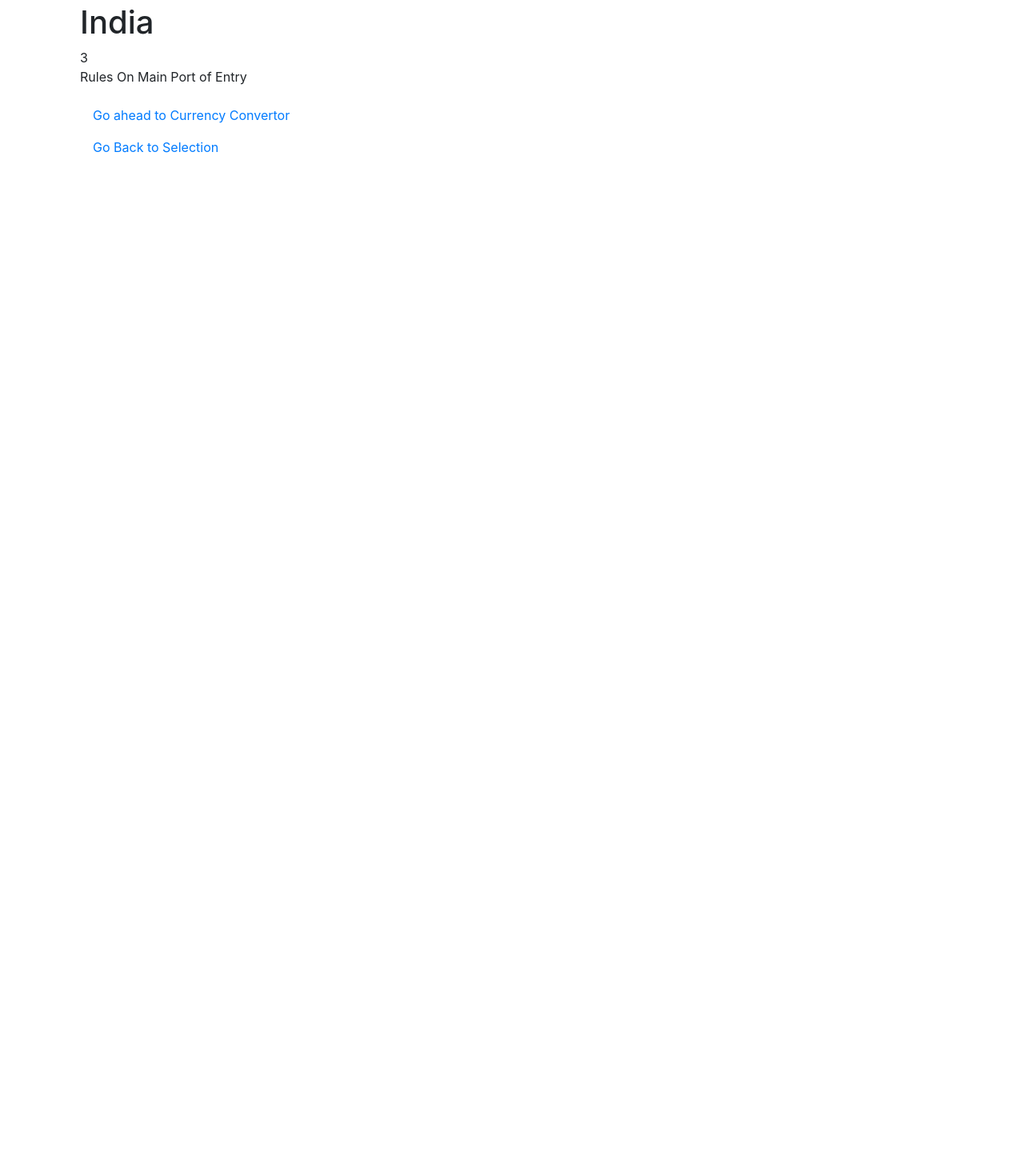
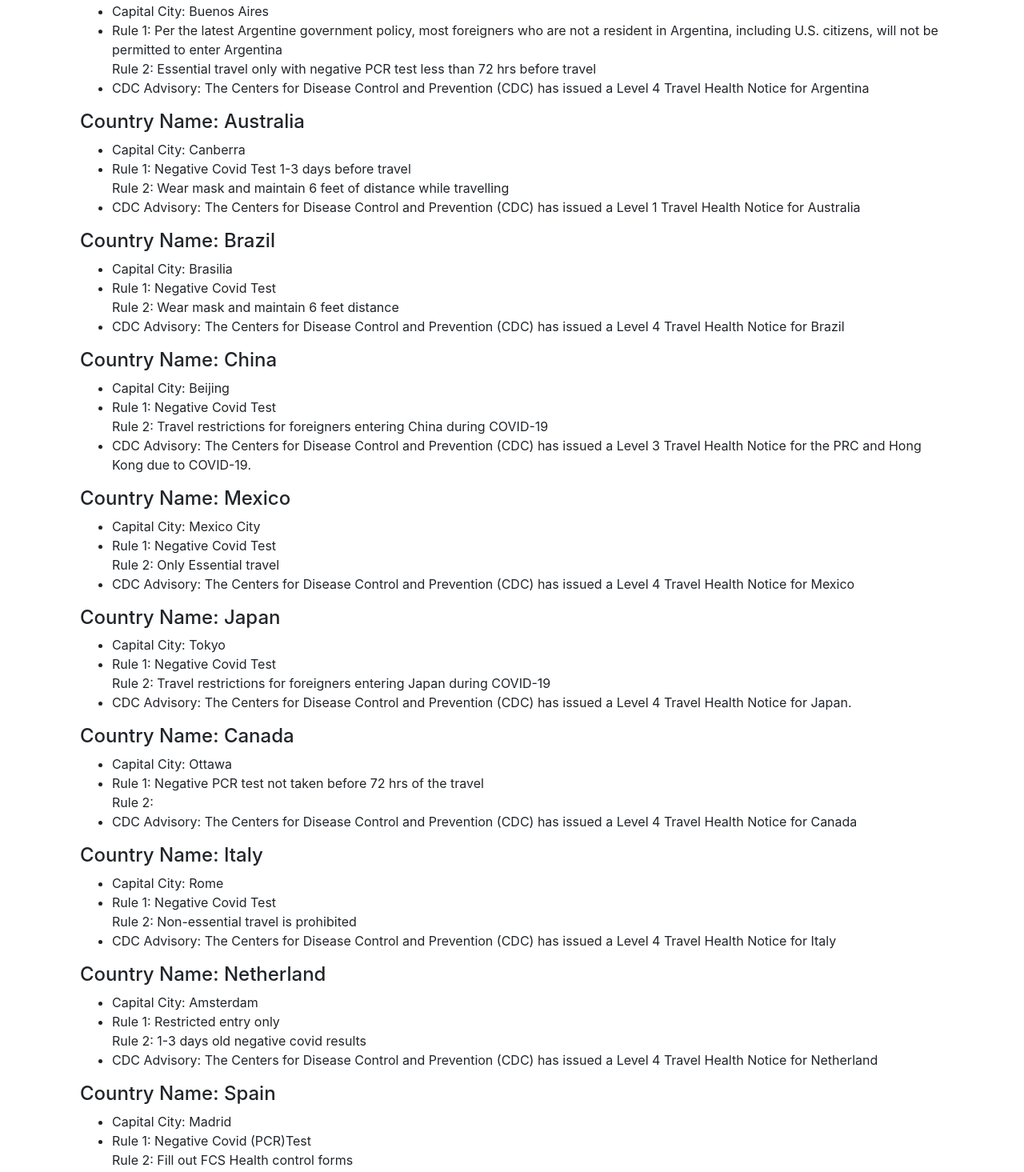
Before and after one commit to tjaved12/travelorsApp, a React (Create React App) app in the folder client/: page /Protocols in a window 1280 px wide. Shown: the part 260-1725 px from the top of the page at 80% size. Before the commit the page ends 800 px from the top, so only its background shows below. Built offline with nearby package versions, Linux system fonts and the light colour scheme.

Commit message:
protocol component fixed

```diff
--- a/client/src/components/CountryCard.js
+++ b/client/src/components/CountryCard.js
@@ -1,5 +1,5 @@
 import React from "react";
-
+import {Link} from 'react-router-dom';
 import 'bootstrap/dist/css/bootstrap.min.css';
 
 function CountryCard(props) {
@@ -7,38 +7,17 @@
   return (
 
     <div>
-        <h1>
-            {props.userInfo.country}
-        </h1>
-
-        {props.userInfo.id}
-
+          <h4>
+           Country Name: {props.userInfo.country}
+        </h4>
+<ul>
+  <li> Capital City: {props.userInfo.capital}</li>
+  <li> Rule 1: {props.userInfo.rule1}</li>
+  <l1> Rule 2: {props.userInfo.rule2}</l1>
+  <li> CDC Advisory: {props.userInfo.advisory}</li>
+</ul>
     </div>
 
-    // <div className="row" id="header" >
-
-    //    <div className="col-sm-2 col-md-2 col-lg-2" id="img-container" >
-    //       <img alt={props.name} src={props.image} />
-    //        </div>
-
-    // <div className="col-sm-2 col-md-2 col-lg-2" id ="content">
-    //        {props.name}
-    //         </div>
-    //         <div className="col-sm-2 col-md-2 col-lg-1" id ="content1">
-    //        {props.age}
-    //         </div>
-    //         <div className="col-sm-2 col-md-2 col-lg-3" id ="content2">
-    //       {props.phone}
-    //         </div>
-    //         <div className="col-sm-2 col-md-2 col-lg-3" id ="content3">
-    //       {props.email}
-    //         </div>
-
-
-    //   <span onClick={() => props.removeEmployee(props.id)} className="remove">
-    //     𝘅
-    //   </span>
-    // </div>
 
 
   );
--- a/client/src/pages/Protocols.js
+++ b/client/src/pages/Protocols.js
@@ -20,19 +20,20 @@
     <div className="row">
     <div className="col-lg-12">
 
-  {users.map(user => {
-    return (
-     <CountryCard userInfo={user}></CountryCard>
-    )
-  })}
 
 
-<p>Rules On Main Port of Entry</p>
+
+<h3>Rules On Main Port of Entry</h3>
 
 					<Link className="nav-link" to='/Convertor'>Go ahead to Currency Convertor</Link>
 
 					<Link className="nav-link" to='/Selection'>Go Back to Selection</Link>
 
+          {users.map(user => {
+    return (
+     <CountryCard userInfo={user}></CountryCard>
+    )
+  })}
     </div>
     </div>
     </div>
--- a/client/src/rules.json
+++ b/client/src/rules.json
@@ -5,7 +5,9 @@
     "country": "Argentina",
     "image": "https://www.thefamouspeople.com/profiles/thumbs/hazel-keech-1.jpg",
     "capital": "Buenos Aires",
-    "rule1": "Negative Covid Test"
+    "rule1": "Per the latest Argentine government policy, most foreigners who are not a resident in Argentina, including U.S. citizens, will not be permitted to enter Argentina",
+    "rule2": "Essential travel only with negative PCR test less than 72 hrs before travel",
+    "advisory": "The Centers for Disease Control and Prevention (CDC) has issued a Level 4 Travel Health Notice for Argentina"
 
 
   },
@@ -15,16 +17,144 @@
     "country": "Australia",
     "image": "https://www.thefamouspeople.com/profiles/thumbs/hazel-keech-1.jpg",
     "capital": "Canberra",
-    "rule1": "Negative Covid Test"
-  },
+    "rule1": "Negative Covid Test 1-3 days before travel",
+    "rule2": "Wear mask and maintain 6 feet of distance while travelling",
+    "advisory":"The Centers for Disease Control and Prevention (CDC) has issued a Level 1 Travel Health Notice for Australia "
+ },
+
 
     {
      "id":3,
 
+     "country": "Brazil",
+     "image": "https://www.thefamouspeople.com/profiles/thumbs/hazel-keech-1.jpg",
+     "capital": "Brasilia",
+     "rule1": "Negative Covid Test",
+     "rule2": "Wear mask and maintain 6 feet distance",
+     "advisory":"The Centers for Disease Control and Prevention (CDC) has issued a Level 4 Travel Health Notice for Brazil"
+  },
+
+  {
+    "id":4,
+
+     "country": "China",
+     "image": "https://www.thefamouspeople.com/profiles/thumbs/hazel-keech-1.jpg",
+     "capital": "Beijing",
+     "rule1": "Negative Covid Test",
+     "rule2": "Travel restrictions for foreigners entering China during COVID-19",
+     "advisory": "The Centers for Disease Control and Prevention (CDC) has issued a Level 3 Travel Health Notice for the PRC and Hong Kong due to COVID-19."
+  },
+  {
+  "id":5,
+
+     "country": "Mexico",
+     "image": "https://www.thefamouspeople.com/profiles/thumbs/hazel-keech-1.jpg",
+     "capital": "Mexico City",
+     "rule1": "Negative Covid Test",
+     "rule2": "Only Essential travel",
+     "advisory": "The Centers for Disease Control and Prevention (CDC) has issued a Level 4 Travel Health Notice for Mexico"
+  },
+  {
+
+  "id":6,
+
+     "country": "Japan",
+     "image": "https://www.thefamouspeople.com/profiles/thumbs/hazel-keech-1.jpg",
+     "capital": "Tokyo",
+     "rule1": "Negative Covid Test",
+     "rule2": "Travel restrictions for foreigners entering Japan during COVID-19",
+     "advisory": "The Centers for Disease Control and Prevention (CDC) has issued a Level 4 Travel Health Notice for Japan."
+  },
+
+  {
+  "id":7,
+
+     "country": "Canada",
+     "image": "https://www.thefamouspeople.com/profiles/thumbs/hazel-keech-1.jpg",
+     "capital": "Ottawa",
+     "rule1": "Negative PCR test not taken before 72 hrs of the travel",
+     "rule 2": "Restricted entry for foreign nationals and visitors",
+     "advisory": "The Centers for Disease Control and Prevention (CDC) has issued a Level 4 Travel Health Notice for Canada"
+
+  },
+  {
+  "id":8,
+
+     "country": "Italy",
+     "image": "https://www.thefamouspeople.com/profiles/thumbs/hazel-keech-1.jpg",
+     "capital": "Rome",
+     "rule1": "Negative Covid Test",
+     "rule2":"Non-essential travel is prohibited",
+     "advisory": "The Centers for Disease Control and Prevention (CDC) has issued a Level 4 Travel Health Notice for Italy"
+  },
+  {
+  "id":9,
+
+     "country": "Netherland",
+     "image": "https://www.thefamouspeople.com/profiles/thumbs/hazel-keech-1.jpg",
+     "capital": "Amsterdam",
+     "rule1": "Restricted entry only",
+     "rule2":"1-3 days old negative covid results",
+     "advisory": "The Centers for Disease Control and Prevention (CDC) has issued a Level 4 Travel Health Notice for Netherland"
+  },
+  {
+  "id":10,
+
+     "country": "Spain",
+     "image": "https://www.thefamouspeople.com/profiles/thumbs/hazel-keech-1.jpg",
+     "capital": "Madrid",
+     "rule1": "Negative Covid (PCR)Test",
+     "rule2": "Fill out FCS Health control forms",
+     "advisory": "The Centers for Disease Control and Prevention (CDC) has issued a Level 4 Travel Health Notice for Spain"
+  },
+  {
+  "id":11,
+
+     "country": "Egypt",
+     "image": "https://www.thefamouspeople.com/profiles/thumbs/hazel-keech-1.jpg",
+     "capital": "Cairo",
+     "rule1": "Negative Covid Test",
+     "rule2":"No tourism related travel",
+    "advisory": "The Centers for Disease Control and Prevention (CDC) has issued a Level 4 Travel Health Notice for Egypt"
+  },
+  {
+  "id":12,
+
+     "country": "Morocco",
+     "image": "https://www.thefamouspeople.com/profiles/thumbs/hazel-keech-1.jpg",
+     "capital": "Rabat",
+     "rule1": "Negative Covid Test",
+     "rule2": "Only Essential travel",
+     "advisory": "The Centers for Disease Control and Prevention (CDC) has issued a Level 4 Travel Health Notice for Morocco."
+  },
+  {
+  "id":13,
+
+     "country": "Vietnam",
+     "image": "https://www.thefamouspeople.com/profiles/thumbs/hazel-keech-1.jpg",
+     "capital": "Hanoi",
+     "rule1": "Vietnam has suspended the entry of all foreigners from March 22 until further notice to limit the spread of COVID-19. The measure will not apply to diplomats, officials, foreign investors, experts, and skilled workers.",
+     "rule2": "Only Essential travel",
+     "advisory":"The Centers for Disease Control and Prevention (CDC) has issued a Level 1 Travel Health Notice for Vietnam."
+  },
+  {
+  "id":14,
+
+     "country": "France",
+     "image": "https://www.thefamouspeople.com/profiles/thumbs/hazel-keech-1.jpg",
+     "capital": "Paris",
+     "rule1": "Negative Covid Test",
+     "rule2":"Only Essential travel",
+     "advisory": "The Centers for Disease Control and Prevention (CDC) has issued a Level 4 Travel Health Notice for Vietnam."
+  },
+  {
+  "id":15,
+
      "country": "India",
      "image": "https://www.thefamouspeople.com/profiles/thumbs/hazel-keech-1.jpg",
      "capital": "New Delhi",
-     "rule1": "Negative Covid Test"
+     "rule1": "Negative Covid Test 1-3 days before travel",
+     "rule2": "Wear mask and maintain 6 feet of distance while travelling",
+     "advisory":"The Centers for Disease Control and Prevention (CDC) has issued a Level 4 Travel Health Notice for India"
   }
-
 ]
```
